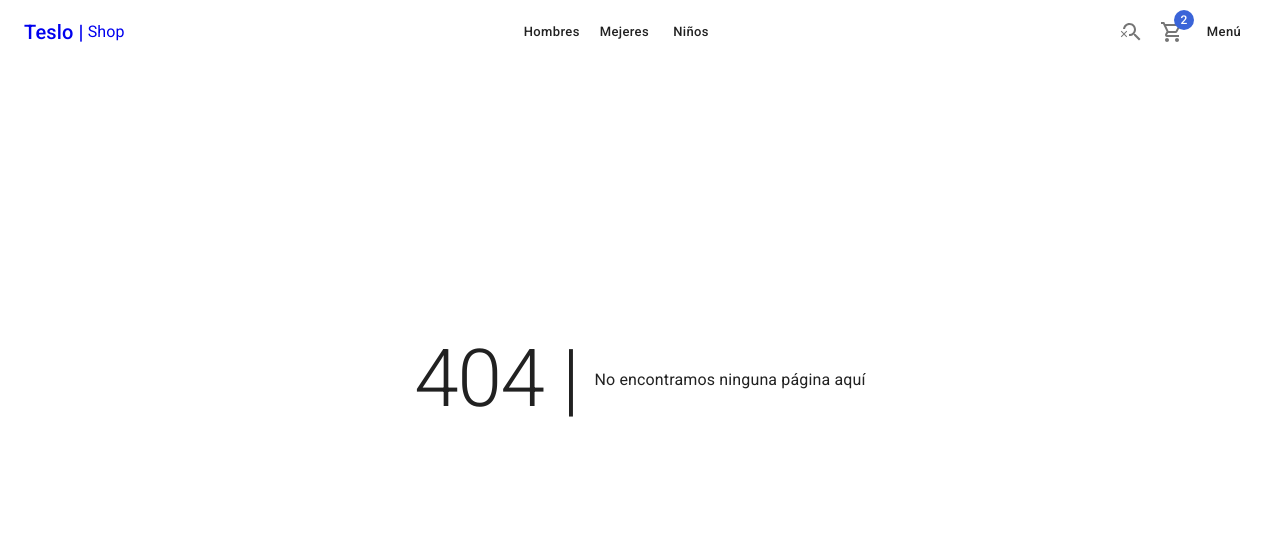
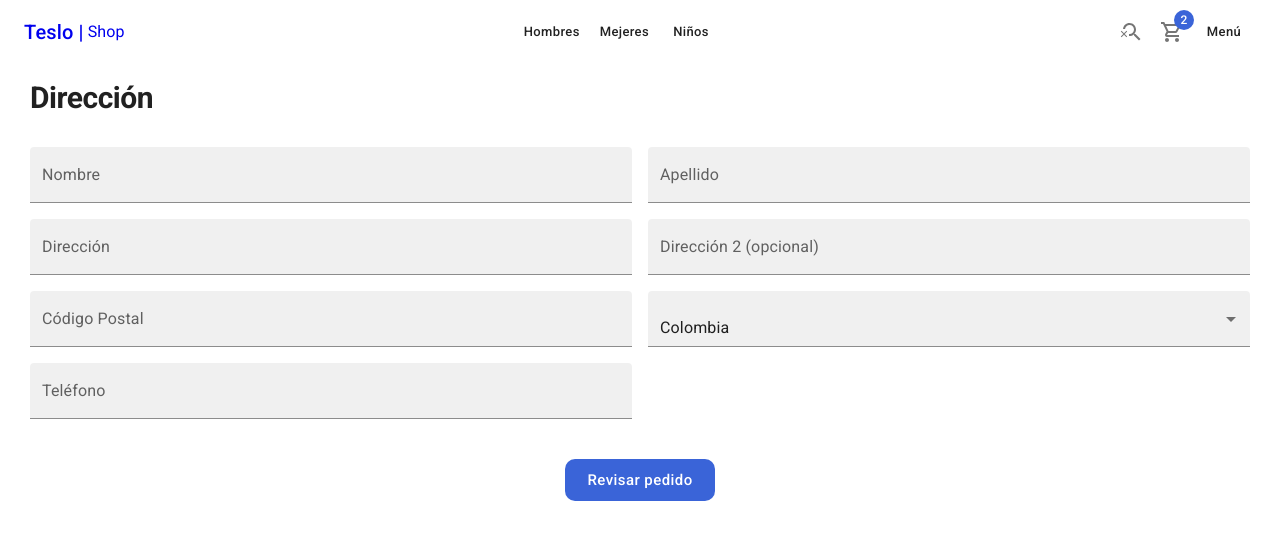
Before and after one commit to areyesdev/Teslo-Shop, a Next.js app: page /checkout/address in a window 1280 px wide. Before the commit this address had no page. Shown: the top 540 px of the page. Built offline with nearby package versions, Linux system fonts and the light colour scheme.

Commit message:
add : AddressPage

```diff
--- a/components/cart/CartList.tsx
+++ b/components/cart/CartList.tsx
@@ -51,8 +51,6 @@ export const CartList: FC<Props> = ({ editable = false }) => {
                   </Button>
                 )
               }
-
-
             </Grid>
           </Grid>
         ))
--- /dev/null
+++ b/pages/checkout/address.tsx
@@ -0,0 +1,47 @@
+import { FormControl, Grid, MenuItem, Select, TextField, Typography, Box, Button } from "@mui/material"
+import { ShopLayout } from "../../components/layouts"
+
+
+const AddressPage = () => {
+  return (
+    <ShopLayout title={"Dirección"} pageDescription={"Confirmar dirección de destino"}>
+      <Typography variant="h1" component='h1'>Dirección</Typography>
+      <Grid container spacing={2} sx={{ mt: 2 }}>
+        <Grid item xs={12} sm={6} >
+          <TextField label='Nombre' variant='filled' fullWidth />
+        </Grid>
+        <Grid item xs={12} sm={6} >
+          <TextField label='Apellido' variant='filled' fullWidth />
+        </Grid>
+        <Grid item xs={12} sm={6} >
+          <TextField label='Dirección' variant='filled' fullWidth />
+        </Grid>
+        <Grid item xs={12} sm={6} >
+          <TextField label='Dirección 2 (opcional)' variant='filled' fullWidth />
+        </Grid>
+        <Grid item xs={12} sm={6} >
+          <TextField label='Código Postal' variant='filled' fullWidth />
+        </Grid>
+        <Grid item xs={12} sm={6} >
+          <FormControl fullWidth>
+            <Select variant="filled" label='Pais' value={1}>
+              <MenuItem value={1}>Colombia</MenuItem>
+              <MenuItem value={2}>Salvador</MenuItem>
+              <MenuItem value={3}>México</MenuItem>
+            </Select>
+          </FormControl>
+        </Grid>
+        <Grid item xs={12} sm={6} >
+          <TextField label='Teléfono' variant='filled' fullWidth />
+        </Grid>
+      </Grid>
+      <Box sx={{ mt: 5 }} display='flex' justifyContent='center'>
+        <Button type="submit" color="secondary" className="circular-btn" size="large">
+          Revisar pedido
+        </Button>
+      </Box>
+    </ShopLayout>
+  )
+}
+
+export default AddressPage
```
